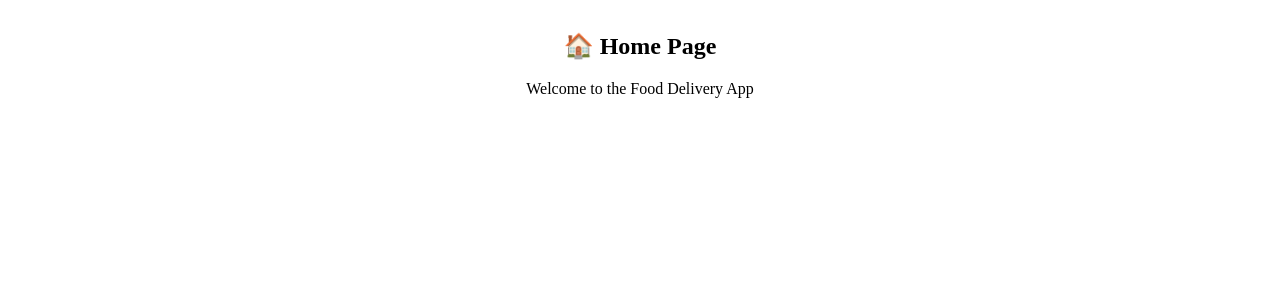
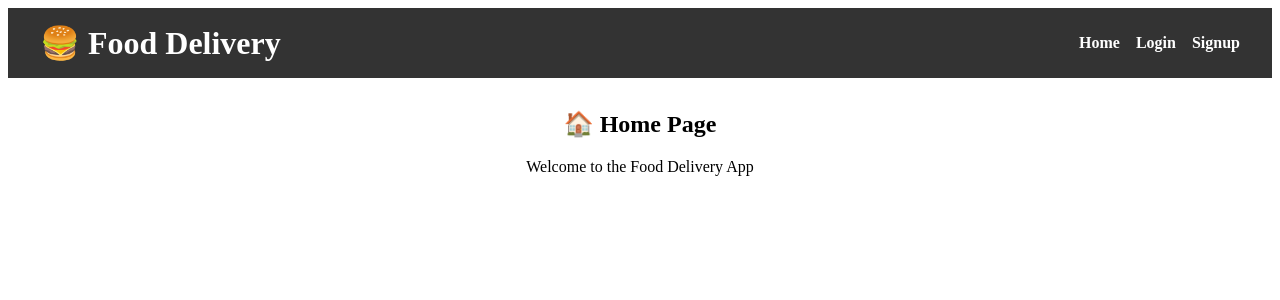
Before and after one commit to ChanduSpace/foodApp, a React (Vite) app: page / in a window 1280 px wide. Shown: the top 300 px of the page. Built offline with nearby package versions, Linux system fonts and the light colour scheme.

Commit message:
Add Header component with navigation links using React Router

```diff
--- a/src/App.jsx
+++ b/src/App.jsx
@@ -2,10 +2,12 @@ import { BrowserRouter as Router, Routes, Route } from "react-router-dom";
 import Home from "./pages/Home";
 import Login from "./pages/Login";
 import Signup from "./pages/Signup";
+import Header from "./components/Header";
 
 function App() {
   return (
     <Router>
+      <Header />
       <Routes>
         <Route path="/" element={<Home />} />
         <Route path="/login" element={<Login />} />
--- /dev/null
+++ b/src/components/Header.jsx
@@ -0,0 +1,45 @@
+import { Link } from "react-router-dom";
+
+function Header() {
+  return (
+    <header style={styles.header}>
+      <h1 style={styles.logo}>🍔 Food Delivery</h1>
+      <nav style={styles.nav}>
+        <Link to="/" style={styles.link}>
+          Home
+        </Link>
+        <Link to="/login" style={styles.link}>
+          Login
+        </Link>
+        <Link to="/signup" style={styles.link}>
+          Signup
+        </Link>
+      </nav>
+    </header>
+  );
+}
+
+const styles = {
+  header: {
+    backgroundColor: "#333",
+    color: "#fff",
+    padding: "1rem 2rem",
+    display: "flex",
+    justifyContent: "space-between",
+    alignItems: "center",
+  },
+  logo: {
+    margin: 0,
+  },
+  nav: {
+    display: "flex",
+    gap: "1rem",
+  },
+  link: {
+    color: "#fff",
+    textDecoration: "none",
+    fontWeight: "bold",
+  },
+};
+
+export default Header;
```
